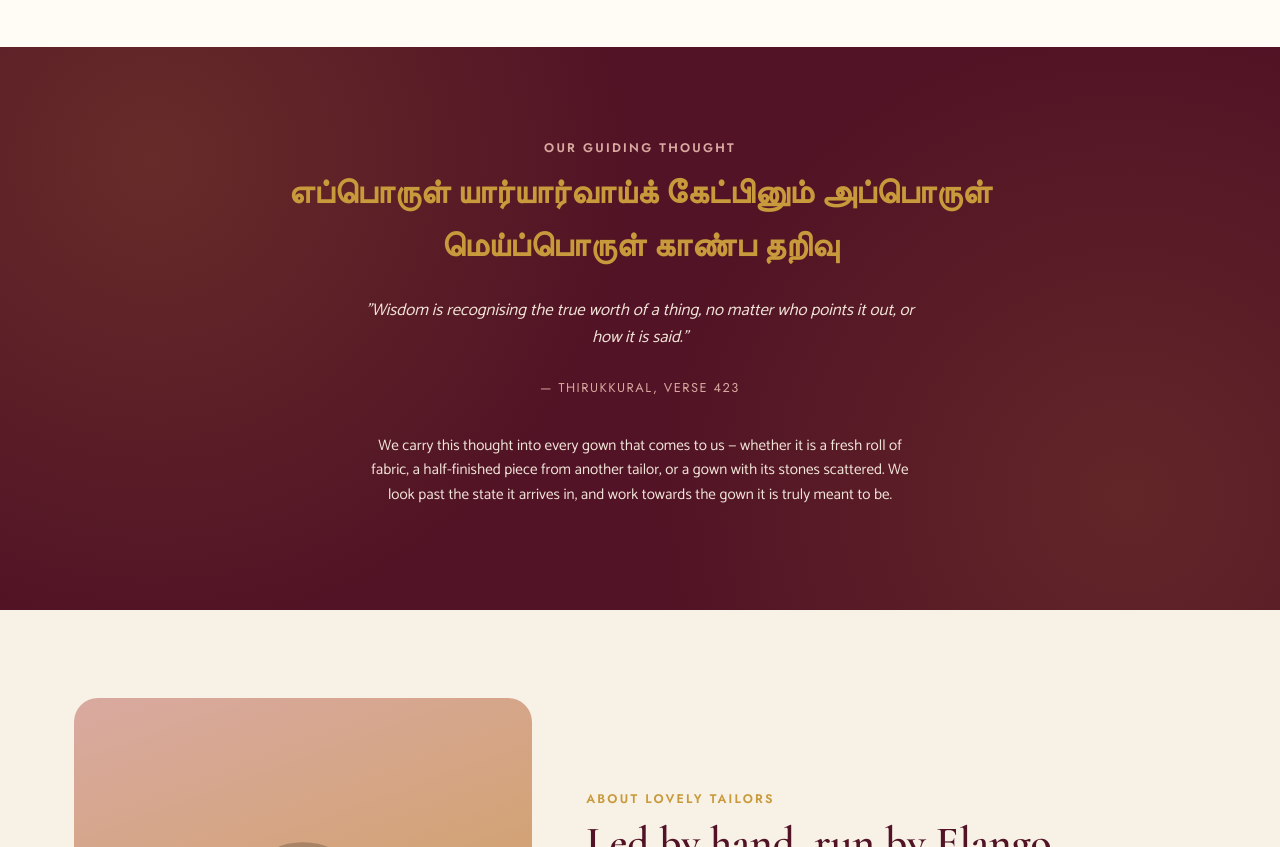
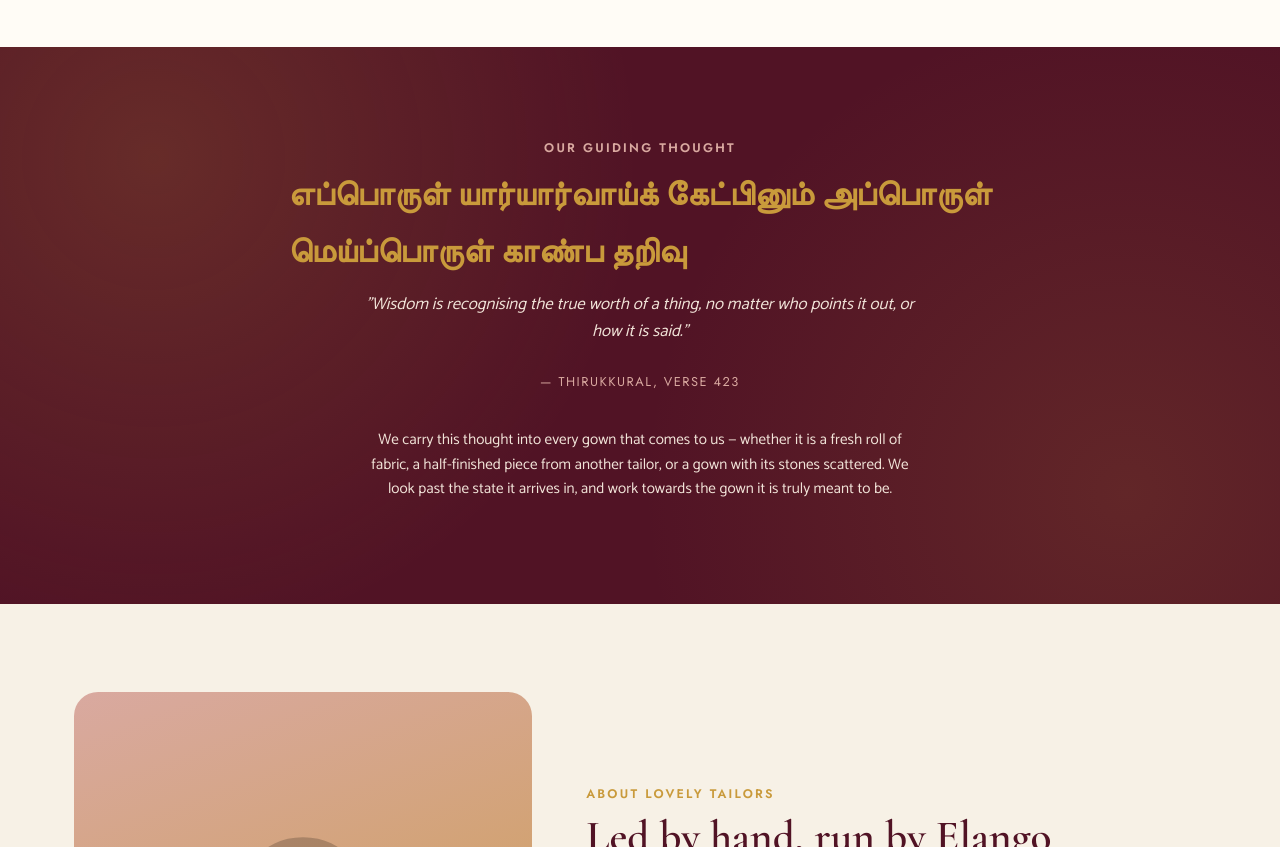
Before and after one commit to Abisheiktb/Tailor, a plain HTML site: page index.html in a window 1280 px wide. Shown: the part 2280-3127 px from the top of the page. Drawn offline with nearby package versions, Linux system fonts and the light colour scheme.

Commit message:
make it responsible

```diff
--- a/index.html
+++ b/index.html
@@ -276,15 +276,27 @@
     pointer-events:none;
   }
   .kural-box{
-    max-width:900px;margin:0 auto;text-align:center;position:relative;z-index:1;
+    max-width:780px;margin:0 auto;text-align:center;position:relative;z-index:1;
+  }
+  .kural-box .kural-tamil-wrap{
+    display:flex;justify-content:center;
   }
   .kural-tamil{
     font-family:'Catamaran',sans-serif;
     font-weight:700;
-    font-size:clamp(1.5rem,3vw,2.1rem);
-    line-height:1.6;
+    line-height:1.7;
     color:var(--gold);
     margin-bottom:.7em;
+    display:flex;
+    flex-direction:column;
+    align-items:flex-start;
+  }
+  .kural-line{
+    white-space:nowrap;
+    font-size:clamp(0.8rem,4.1vw,2.1rem);
+  }
+  @media (min-width:780px){
+    .kural-line{font-size:2.1rem;}
   }
   .kural-meaning{
     font-style:italic;font-size:1.05rem;color:#f1e3d8;max-width:560px;margin:0 auto 1.4em;
@@ -571,7 +583,9 @@
   <section id="philosophy" class="kural-section">
     <div class="wrap kural-box reveal">
       <span class="eyebrow" style="color:var(--rose)">Our Guiding Thought</span>
-      <p class="kural-tamil" lang="ta">எப்பொருள் யார்யார்வாய்க் கேட்பினும் அப்பொருள்<br>மெய்ப்பொருள் காண்ப தறிவு</p>
+      <div class="kural-tamil-wrap">
+        <p class="kural-tamil" lang="ta"><span class="kural-line">எப்பொருள் யார்யார்வாய்க் கேட்பினும் அப்பொருள்</span><span class="kural-line">மெய்ப்பொருள் காண்ப தறிவு</span></p>
+      </div>
       <p class="kural-meaning">"Wisdom is recognising the true worth of a thing, no matter who points it out, or how it is said."</p>
       <span class="kural-source">— Thirukkural, Verse 423</span>
       <p class="kural-note">We carry this thought into every gown that comes to us — whether it is a fresh roll of fabric, a half-finished piece from another tailor, or a gown with its stones scattered. We look past the state it arrives in, and work towards the gown it is truly meant to be.</p>
```
